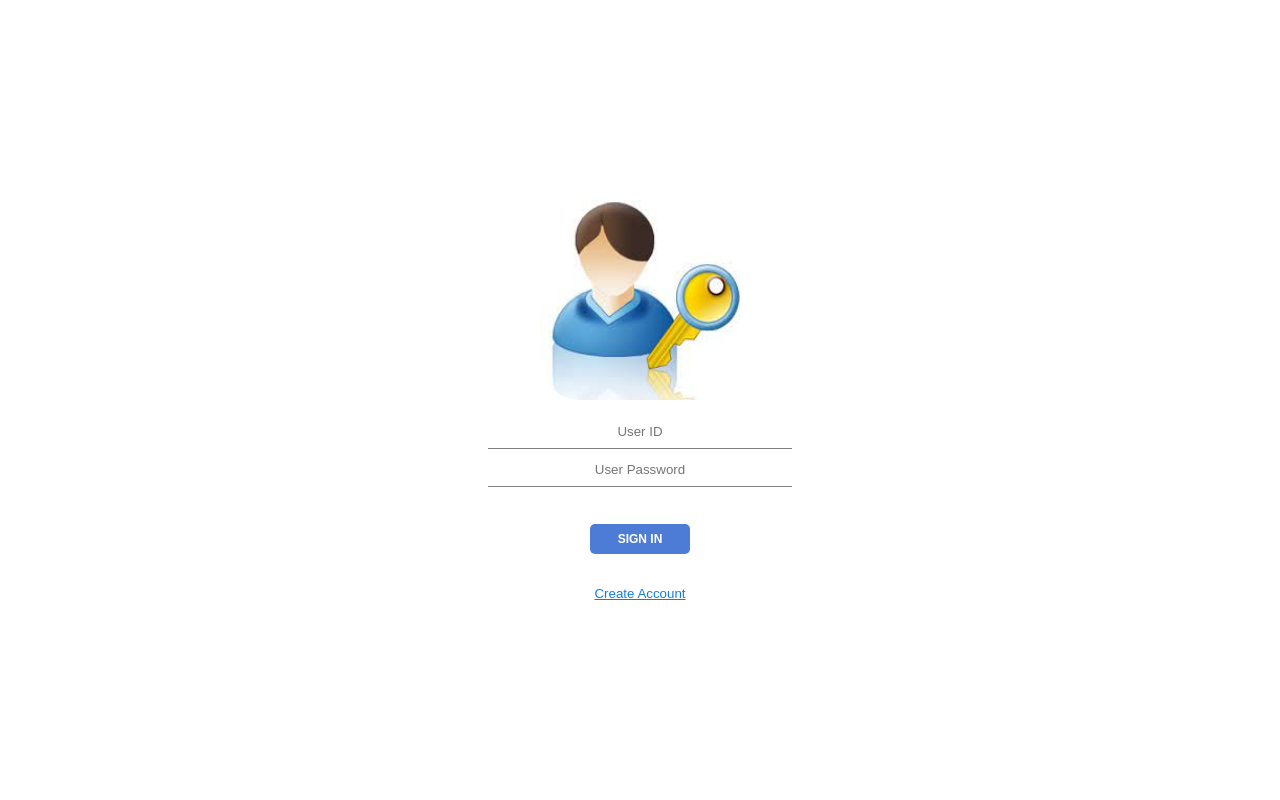
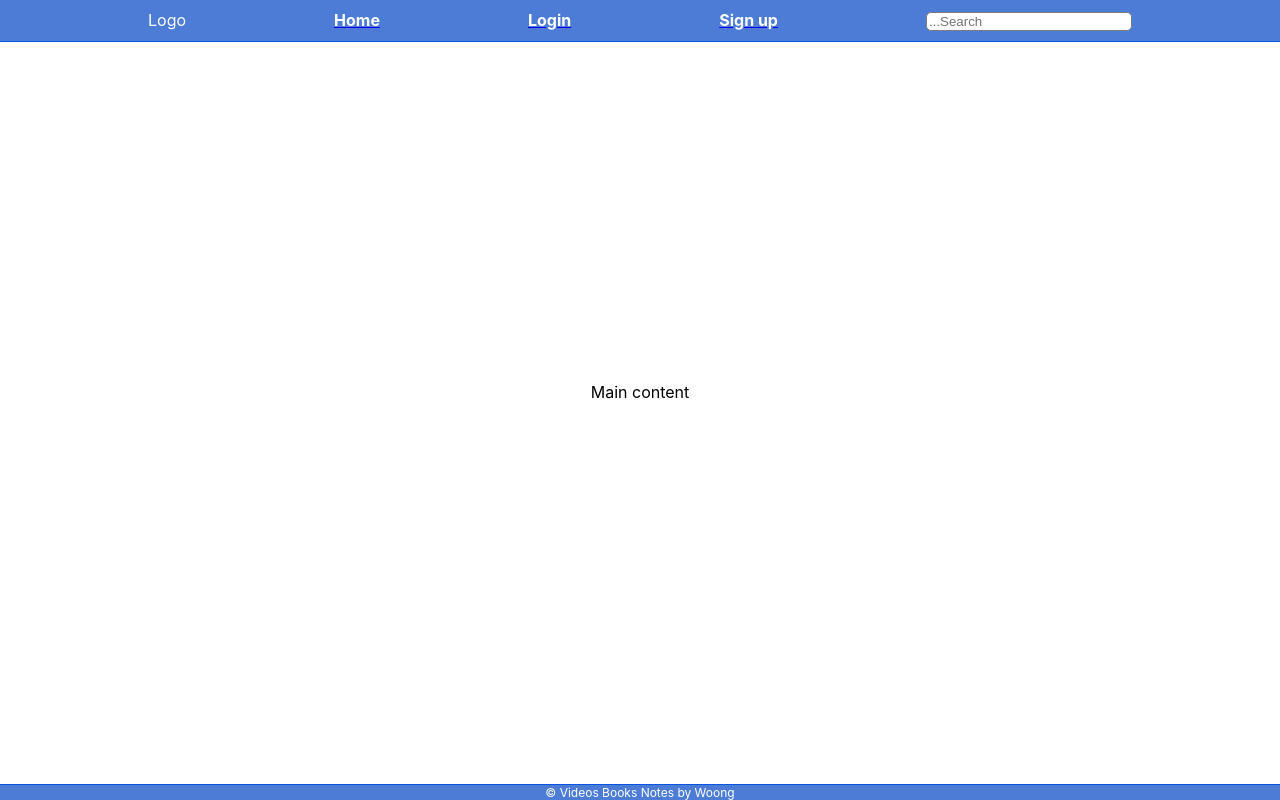
Before and after one commit to maaaaaaaaad/videos, a React (Create React App) app in the folder client/: page / in a window 1280 px wide. Built offline with nearby package versions, Linux system fonts and the light colour scheme.

Commit message:
Create Navigator

```diff
--- a/client/package.json
+++ b/client/package.json
@@ -10,12 +10,14 @@
     "@types/jest": "^26.0.15",
     "@types/node": "^12.0.0",
     "@types/react-dom": "^17.0.0",
+    "@types/react-router-dom": "^5.1.8",
     "@wojtekmaj/enzyme-adapter-react-17": "^0.6.3",
     "enzyme": "^3.11.0",
     "enzyme-adapter-react-16": "^1.15.6",
     "enzyme-to-json": "^3.6.2",
     "react": "^17.0.2",
     "react-dom": "^17.0.2",
+    "react-router-dom": "^5.2.0",
     "react-scripts": "4.0.3",
     "styled-components": "^5.3.0",
     "typescript": "^4.1.2",
--- a/client/src/App.tsx
+++ b/client/src/App.tsx
@@ -1,12 +1,20 @@
 import React from "react";
+import { BrowserRouter } from "react-router-dom";
 import styled from "styled-components";
-import Form from "./components/SignForm/Form";
+import Navigator from "./components/Navigator/Navigator";
+
+import Routers from "./routes/Routers";
 
 const App = () => {
   return (
-    <AppSection>
-      <Form />
-    </AppSection>
+    <BrowserRouter>
+      <AppSection>
+        <AppNav>
+          <Navigator />
+        </AppNav>
+        <Routers />
+      </AppSection>
+    </BrowserRouter>
   );
 };
 
@@ -14,8 +22,20 @@ const AppSection = styled.section`
   width: 100%;
   height: 100vh;
   display: flex;
+  flex-direction: column;
   justify-content: center;
   align-items: center;
 `;
 
+const AppNav = styled.nav`
+  border-bottom: 1px solid #0855e2;
+  padding: 10px 0 10px 0;
+  text-align: center;
+  position: fixed;
+  top: 0;
+  width: 100%;
+  color: white;
+  background: #4c7cd6;
+`;
+
 export default App;
--- /dev/null
+++ b/client/src/components/Home/Home.tsx
@@ -0,0 +1,28 @@
+import React from "react";
+import styled from "styled-components";
+
+const Home = () => {
+  return (
+    <>
+      <HomeMain>Main content</HomeMain>
+      <HomeFooter>© Videos Books Notes by Woong</HomeFooter>
+    </>
+  );
+};
+
+const HomeMain = styled.main`
+  flex: 1;
+  display: flex;
+  align-items: center;
+`;
+
+const HomeFooter = styled.footer`
+  border-top: 1px solid #0855e2;
+  text-align: center;
+  color: white;
+  width: 100%;
+  background: #4c7cd6;
+  font-size: 12px;
+`;
+
+export default Home;
--- /dev/null
+++ b/client/src/components/Navigator/Navi-Search/NaviSearch.tsx
@@ -0,0 +1,20 @@
+import React from "react";
+import styled from "styled-components";
+
+const NaviSearch = () => {
+  return (
+    <SearchForm>
+      <SearchInputText type="text" placeholder="...Search" />
+    </SearchForm>
+  );
+};
+
+const SearchForm = styled.form``;
+const SearchInputText = styled.input`
+  width: 200px;
+  border: 1px solid #807c7c;
+  border-radius: 5px;
+  outline: none;
+`;
+
+export default NaviSearch;
--- /dev/null
+++ b/client/src/components/Navigator/Navigator.tsx
@@ -0,0 +1,34 @@
+import React from "react";
+import { Link } from "react-router-dom";
+import styled from "styled-components";
+import NaviSearch from "./Navi-Search/NaviSearch";
+
+const Navigator = () => {
+  return (
+    <NaviSection>
+      Logo
+      <Link to="/">
+        <NaviItem>Home</NaviItem>
+      </Link>
+      <Link to="/login">
+        <NaviItem>Login</NaviItem>
+      </Link>
+      <Link to="/signup">
+        <NaviItem>Sign up</NaviItem>
+      </Link>
+      <NaviSearch />
+    </NaviSection>
+  );
+};
+
+const NaviSection = styled.section`
+  display: flex;
+  justify-content: space-evenly;
+`;
+
+const NaviItem = styled.nav`
+  color: white;
+  font-weight: bold;
+`;
+
+export default Navigator;
--- a/client/src/components/SignForm/Form.tsx
+++ b/client/src/components/SignForm/AccountForm.tsx
@@ -4,7 +4,7 @@ import SignFormHeader from "./Header/SignFormHeader";
 import SignIn from "./SignIn/SignIn";
 import SignUp from "./SignUpBtn/SignUpBtn";
 
-const Form = () => {
+const AccountForm = () => {
   return (
     <FormSection>
       <SignFormHeader />
@@ -21,4 +21,4 @@ const FormSection = styled.section`
   align-items: center;
 `;
 
-export default Form;
+export default AccountForm;
--- a/client/src/components/SignForm/SignUpBtn/SignUpBtn.tsx
+++ b/client/src/components/SignForm/SignUpBtn/SignUpBtn.tsx
@@ -1,10 +1,16 @@
 import React from "react";
+import { useHistory, withRouter } from "react-router-dom";
 import styled from "styled-components";
 
 const SignUp = () => {
-  //Then onClick btn, history push "/signup"
+  const history = useHistory();
 
-  return <SignUpBtn>Create Account</SignUpBtn>;
+  const handleSignUpRouter = (e: React.MouseEvent<HTMLButtonElement>) => {
+    e.preventDefault();
+    history.push("/signup");
+  };
+
+  return <SignUpBtn onClick={handleSignUpRouter}>Create Account</SignUpBtn>;
 };
 
 const SignUpBtn = styled.button`
@@ -15,7 +21,7 @@ const SignUpBtn = styled.button`
   background: none;
   cursor: pointer;
   text-decoration: underline;
-  color: #147ee0;
+  color: #4c7cd6;
 `;
 
-export default SignUp;
+export default withRouter(SignUp);
--- /dev/null
+++ b/client/src/components/SignUpPage/SignUpPage.tsx
@@ -0,0 +1,7 @@
+import React from "react";
+
+const SignUpPage = () => {
+  return <section>In this here, You can to create Accout</section>;
+};
+
+export default SignUpPage;
--- /dev/null
+++ b/client/src/routes/Routers.tsx
@@ -0,0 +1,17 @@
+import React from "react";
+import { Route } from "react-router-dom";
+import Home from "../components/Home/Home";
+import AccountForm from "../components/SignForm/AccountForm";
+import SignUpPage from "../components/SignUpPage/SignUpPage";
+
+const Routers = () => {
+  return (
+    <React.Fragment>
+      <Route path="/" exact component={Home} />
+      <Route path="/login" component={AccountForm} />
+      <Route path="/signup" component={SignUpPage} />
+    </React.Fragment>
+  );
+};
+
+export default Routers;
```
Also changed, not shown: 1 other file (tests, documents, lock files or other folders).
